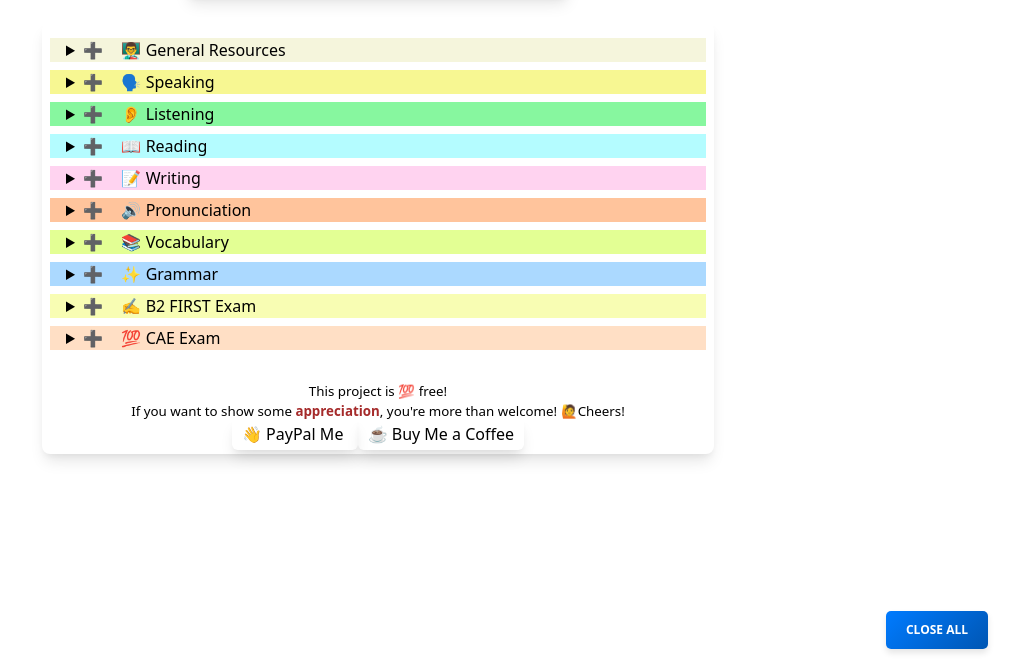
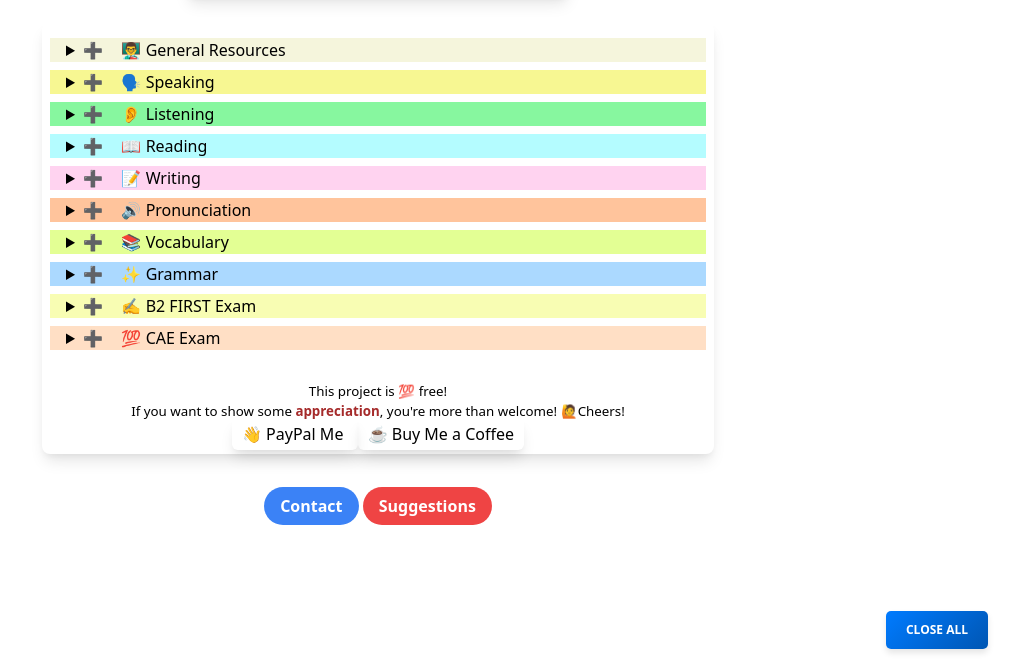
Before and after one commit to GeroZayas/Best-English-Resources, a plain HTML site: page index.html in a window 1280 px wide. Shown: the part 141-800 px from the top of the page, without its empty margins (262-1280 px from the left). Drawn offline with nearby package versions, Linux system fonts and the light colour scheme.

Commit message:
Add Contact and Suggestion Buttons Add footer Add link to creator

```diff
--- a/index.html
+++ b/index.html
@@ -21,22 +21,6 @@
       >
         🇺🇸 Best <b>English</b> Resources 🇬🇧
       </h1>
-      <!-- <div
-        id="link-and-picture-gero-zayas"
-        style="display: flex; justify-content: center; align-items: center"
-      >
-        <img
-          style="width: 30px"
-          src="https://external-content.duckduckgo.com/iu/?u=https%3A%2F%2Ftse3.mm.bing.net%2Fth%3Fid%3DOIP.dYTYpmZSmR2Njq2uskqCxQHaHa%26pid%3DApi&f=1&ipt=3fc794df2af6ea7e4edee4315595fb53da97e4f58166ae94286b87e6e61fa1c8&ipo=images"
-          alt="Gero Zayas Profile picture"
-        />
-        <a
-          title="This will take you to my personal website!!"
-          style="padding-left: 10px; font-size: smaller"
-          href="https://www.gerozayas.com/"
-          >By Gero Zayas</a
-        >
-      </div> -->
 
       <div
         class="shadow-lg p-2 max-w-sm mx-auto my-10 bg-white rounded-lg"
@@ -52,9 +36,9 @@
         </h5>
       </div>
     </div>
-
-    <!-- **************************************************** -->
-    <!-- **************************************************** -->
+    <!-- ----------------------------------------------------- -->
+    <!-- ----------------------------------------------------- -->
+    <!-- ----------------------------------------------------- -->
     <div
       id="details-container"
       style="margin-top: 2%"
@@ -70,6 +54,8 @@
         </details>
       </div>
 
+      <!-- ----------------------------------------------------- -->
+
       <!-- SPEAKING -->
       <div id="speaking-section">
         <details>
@@ -80,6 +66,8 @@
         </details>
       </div>
 
+      <!-- ----------------------------------------------------- -->
+
       <!-- LISTENING -->
       <div id="listening-section">
         <details>
@@ -89,6 +77,8 @@
           <ol id="listening"></ol>
         </details>
       </div>
+
+      <!-- ----------------------------------------------------- -->
 
       <!-- READING -->
       <div id="reading-section">
@@ -110,6 +100,8 @@
         </details>
       </div>
 
+      <!-- ----------------------------------------------------- -->
+
       <!-- PRONUNCIATION -->
       <div id="pronunciation-section">
         <details>
@@ -119,6 +111,8 @@
           <ol id="pronunciation"></ol>
         </details>
       </div>
+
+      <!-- ----------------------------------------------------- -->
 
       <!-- VOCABULARY -->
       <div id="vocabulary-section">
@@ -140,6 +134,8 @@
         </details>
       </div>
 
+      <!-- ----------------------------------------------------- -->
+
       <!-- GRAMMAR -->
       <div id="grammar-section">
         <details>
@@ -150,6 +146,8 @@
         </details>
       </div>
 
+      <!-- ----------------------------------------------------- -->
+
       <!-- B2 FIRST EXAM -->
       <div id="b2-first-exam-section">
         <details>
@@ -159,6 +157,8 @@
           <ol id="fce"></ol>
         </details>
       </div>
+
+      <!-- ----------------------------------------------------- -->
 
       <!-- CAE EXAM -->
       <div id="cae-exam-section">
@@ -171,6 +171,7 @@
       </div>
 
       <!-- ----------------------------------------------------- -->
+      <!-- ---------- CONTRIBUTION LINKS -------------- -->
       <!-- ----------------------------------------------------- -->
       <div id="contribution" style="text-align: center; margin-top: 2em">
         <p style="font-size: smaller">This project is 💯 free!</p>
@@ -209,10 +210,30 @@
       </div>
     </div>
 
+    <!-- ----------------------------------------------------- -->
+    <!-- ---------- CLOSE ALL BUTTON -------------- -->
+    <!-- ----------------------------------------------------- -->
+
     <div class="button-container">
       <button id="collapse-all-button">Close All</button>
     </div>
 
+    <footer style="text-align: center; margin-top: 2em;margin-bottom: 2em;">
+      <a
+        class="bg-blue-500 hover:bg-blue-700 text-white font-bold py-2 px-4 rounded-full"
+        title="Contact me!"
+        href="mailto:gerozayas@gmail.com?subject=Contact from Best English Resources"
+        >Contact</a
+      >
+
+      <a
+        class="bg-red-500 hover:bg-red-700 text-white font-bold py-2 px-4 rounded-full"
+        title="Have any other useful resource or feedback? Drop me a line!"
+        href="mailto:gerozayas@gmail.com?subject=Feedback for Best English Resources"
+        >Suggestions</a
+      >
+    </footer>
+
     <script src="main.js" async defer></script>
   </body>
 </html>
```
